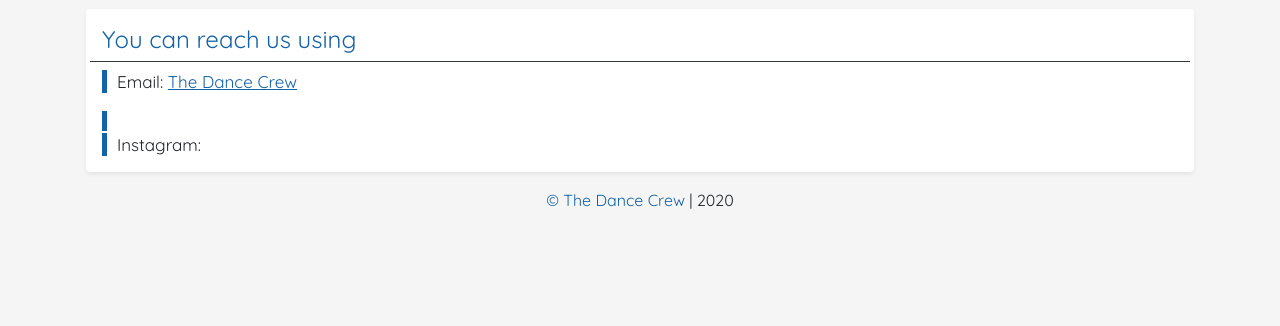
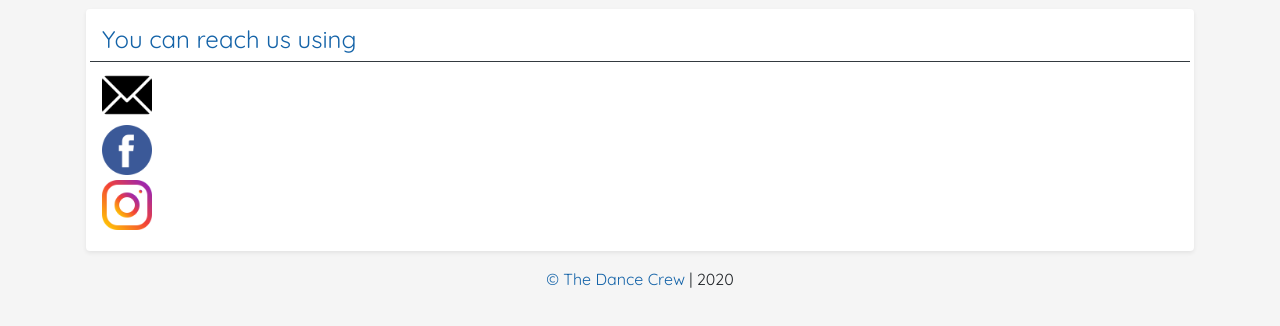
Before and after one commit to thedancecrew/Website, a website: page contact.html in a window 1280 px wide. Shown: the part 158-484 px from the top of the page. Drawn offline with Linux system fonts and the light colour scheme.

Commit message:
Added the icons for all the Social Media

```diff
--- a/contact.html
+++ b/contact.html
@@ -16,13 +16,11 @@
     <header>
         <nav class="navbar navbar-expand-lg navbar-light border-bottom border-dark">
             <a class="navbar-brand col-1 px-2 text-primary" href="#">
-                <img src="./assets/IP.jpg" alt="" width="50">
-                The Dance Crew
+                <img src="./assets/IP.jpg" alt="" width="50"> The Dance Crew
             </a>
 
 
-            <button class="navbar-toggler" type="button" data-toggle="collapse" data-target="#navbarSupportedContent"
-                aria-controls="navbarSupportedContent" aria-expanded="false" aria-label="Toggle navigation">
+            <button class="navbar-toggler" type="button" data-toggle="collapse" data-target="#navbarSupportedContent" aria-controls="navbarSupportedContent" aria-expanded="false" aria-label="Toggle navigation">
                 <span class="navbar-toggler-icon"></span>
             </button>
 
@@ -62,13 +60,9 @@
                     </div>
                     <div class="row align-items-center">
                         <div class="col-12">
-                            <p class="card-text">
-                                Email: <a href="mailto:thedancecrew@students.iiit.ac.in">The Dance Crew</a>
-                            </p>
-                            <a href="https://www.facebook.com/dancecrewIIIT" class="card-text icons" ></a>
-                            <p class="card-text">
-                                Instagram:
-                            </p>
+                            <a href="mailto:thedancecrew@students.iiit.ac.in" class="icon_mail"></a>
+                            <a href="https://www.facebook.com/dancecrewIIIT" class="icon_facebook"> </a>
+                            <a href="https://www.instagram.com/thedancecrew_iiith/" class="icon_instagram"> </a>
                         </div>
                     </div>
                 </div>
--- a/css/contact.css
+++ b/css/contact.css
@@ -1,4 +1,44 @@
-.icons {
+.icon_facebook {
     background-image: url(../assets/facebook.png);
-    color: crimson;
+    width: 50px;
+    padding-left: 30px;
+    padding-top: 30px;
+    /* margin-left: 10px; */
+    margin-bottom: 5px;
+    height: 50px;
+    overflow: hidden;
+    background-position: center;
+    background-size: cover;
+    /* height: 200px; */
+    display: block;
 }
+
+.icon_instagram {
+    background-image: url(../assets/instagram.png);
+    width: 50px;
+    padding-left: 30px;
+    padding-top: 30px;
+    /* margin-left: 10px; */
+    margin-bottom: 5px;
+    height: 50px;
+    overflow: hidden;
+    background-position: center;
+    background-size: cover;
+    /* height: 200px; */
+    display: block;
+}
+
+.icon_mail {
+    background-image: url(../assets/mail.png);
+    width: 50px;
+    padding-left: 30px;
+    padding-top: 30px;
+    /* margin-left: 10px; */
+    margin-bottom: 5px;
+    height: 50px;
+    overflow: hidden;
+    background-position: center;
+    background-size: cover;
+    /* height: 200px; */
+    display: block;
+}
```
Also changed, not shown: assets/instagram.png (added), assets/mail.png (added).
